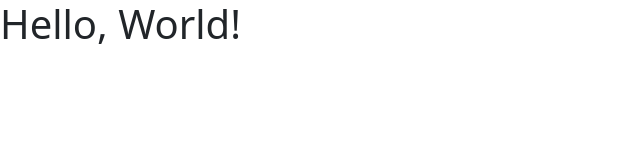
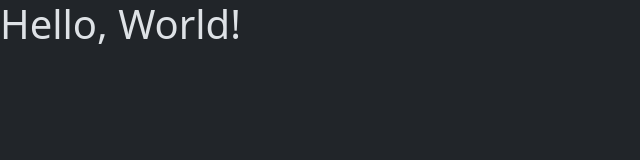
Before and after one commit to TrisMatt20/tmmatencio.github.io, a plain HTML site: page index.html in a window 1280 px wide. Shown: the whole page, without its empty margins (0-640 px from the left). Drawn offline with nearby package versions, Linux system fonts and the light colour scheme.

Commit message:
add dark mode

```diff
--- a/index.html
+++ b/index.html
@@ -9,7 +9,7 @@
         integrity="sha384-QWTKZyjpPEjISv5WaRU9OFeRpok6YctnYmDr5pNlyT2bRjXh0JMhjY6hW+ALEwIH" crossorigin="anonymous">
 </head>
 
-<body>
+<body data-bs-theme="dark">
     <h1>Hello, World!</h1>
     <script src="https://cdn.jsdelivr.net/npm/bootstrap@5.3.3/dist/js/bootstrap.bundle.min.js"
         integrity="sha384-YvpcrYf0tY3lHB60NNkmXc5s9fDVZLESaAA55NDzOxhy9GkcIdslK1eN7N6jIeHz"
```
